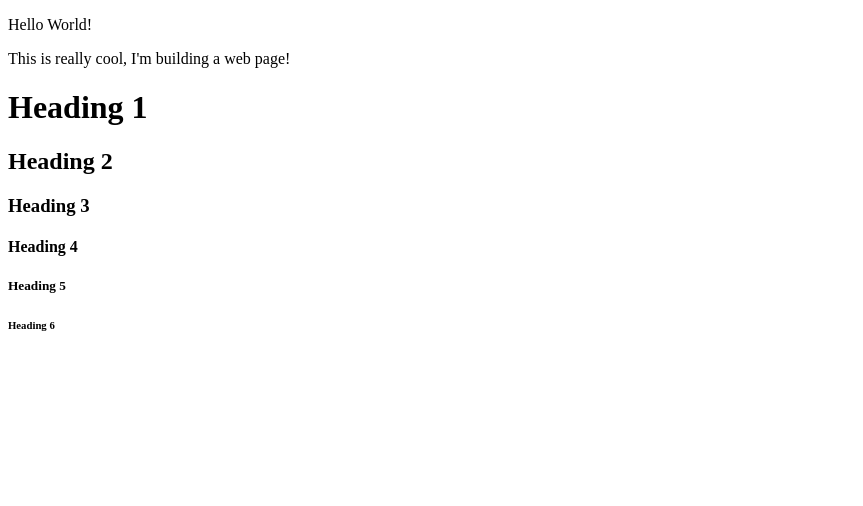
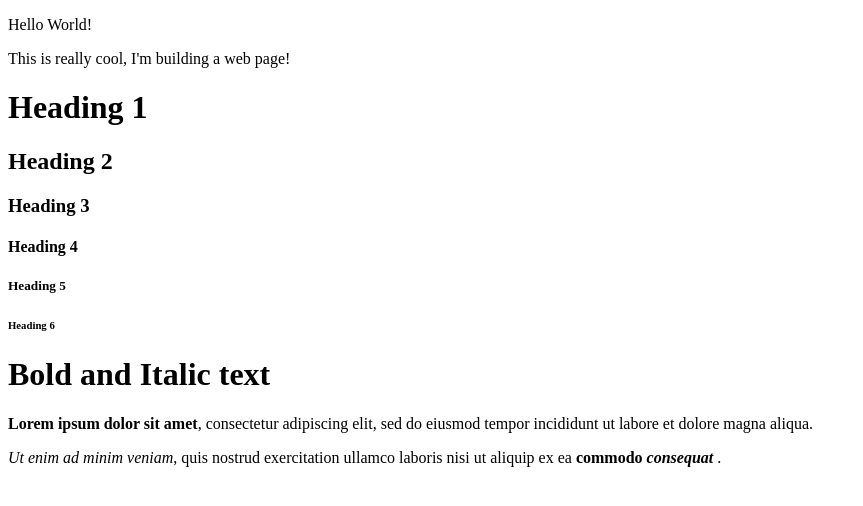
Before and after one commit to MicHell-eng/html-foundations, a plain HTML site: page html-boilerplate/index.html in a window 1280 px wide. Shown: the whole page, without its empty margins (0-863 px from the left). Drawn offline with Linux system fonts and the light colour scheme.

Commit message:
Edit Index.html

```diff
--- a/html-boilerplate/index.html
+++ b/html-boilerplate/index.html
@@ -7,7 +7,6 @@
 
   <body>
     <p>Hello World!</p>
-
     <p>This is really cool, I'm building a web page!</p>
 
     <h1>Heading 1</h1>
@@ -17,5 +16,21 @@
     <h5>Heading 5</h5>
     <h6>Heading 6</h6>
 
+    <h1>Bold and Italic text</h1>
+    <!-- Do not use <b> and <i> and they to no tell vocal reader the importance of text. -->
+
+    <p>
+      <!-- <strong> = Bold text, but not just bold as in CSS.
+           Tells browser to put importance on that part ex: vocal reader. -->
+      <strong>Lorem ipsum dolor sit amet</strong>, consectetur adipiscing elit,
+      sed do eiusmod tempor incididunt ut labore et dolore magna aliqua.
+    </p>
+
+    <p>
+      <!-- <em> = Emphasis, italic text. -->
+      <em>Ut enim ad minim veniam</em>, quis nostrud exercitation ullamco
+      laboris nisi ut aliquip ex ea
+      <strong>commodo <em>consequat</em> </strong>.
+    </p>
   </body>
 </html>
```
